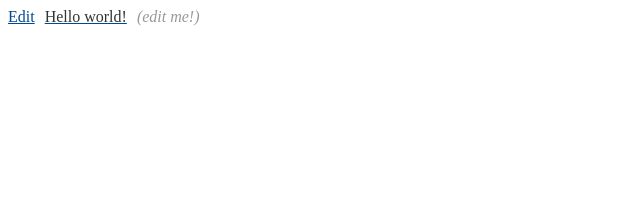
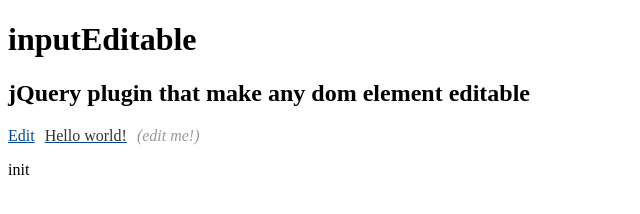
Before and after one commit to avine/jquery-input-editable, a website: page src/index.html in a window 1280 px wide. Shown: the whole page, without its empty margins (0-640 px from the left). Drawn offline with nearby package versions, Linux system fonts and the light colour scheme.

Commit message:
Add dispatch('init')

```diff
--- a/package.json
+++ b/package.json
@@ -1,7 +1,7 @@
 {
   "name": "inputeditable",
   "version": "1.0.0",
-  "description": "jQuery plugin to make any dom element editable",
+  "description": "jQuery plugin that make any dom element editable",
   "main": "index.js",
   "scripts": {
     "test": "echo \"Error: no test specified\" && exit 1",
--- a/src/index.html
+++ b/src/index.html
@@ -14,25 +14,34 @@
 </head>
 <body>
 
-  <div class="test" data-placeholder="Fill me!" data-description="(edit me!)">
+  <h1>inputEditable</h1>
+  <h2>jQuery plugin that make any dom element editable</h2>
+
+  <div class="edit-me" data-required data-placeholder="Fill me!" data-description="(edit me!)">
     Hello world!
   </div>
 
   <div id="log"></div>
 
   <script>
-    $('.test').inputEditable();
+    var $editMe = $('.edit-me');
 
-    var events = ['edit', 'cancel', 'error', 'post', 'resolve', 'reject'].map(function (event) {
+    var $log = $('#log');
+
+    var events = [
+      'init', 'edit', 'cancel', 'error', 'post', 'resolve', 'reject'
+    ].map(function (event) {
       return event + '.inputEditable';
-    });
-    var $log = $('#log');
-    $('.test').on(events.join(' '), function (e) {
+    }).join(' ');
+
+    $editMe.on(events, function (e) {
       if ($log.children().length > 10) {
         $log.html('');
       }
       $log.append('<p>' + e.type + '</p>');
     });
+
+    $editMe.inputEditable();
   </script>
 
 </body>
--- a/src/inputEditable.js
+++ b/src/inputEditable.js
@@ -60,6 +60,8 @@
     this.handleEdit();
     this.handleCancel();
     this.handleSubmit();
+
+    this.dispatch('init');
   }
 
   InputEditable.prototype = {
@@ -255,6 +257,7 @@
     },
 
     // The plugin dispatch the following events:
+    //    `init.inputEditable`      when the plugin is instanciated
     //    `edit.inputEditable`      when click on edit
     //    `cancel.inputEditable`    when click on cancel
     //    `error.inputEditable`     when click on submit and input value in error
```
Also changed, not shown: README.md.
